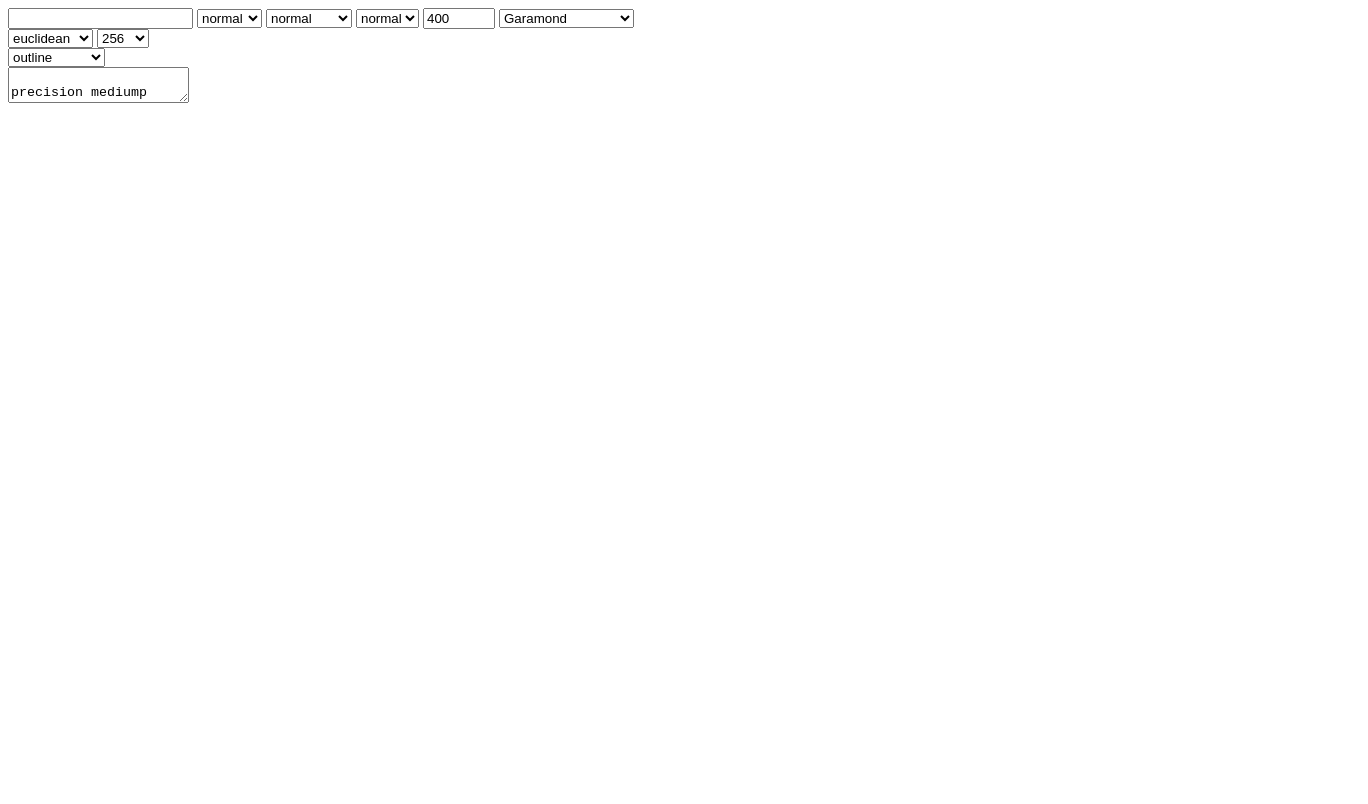
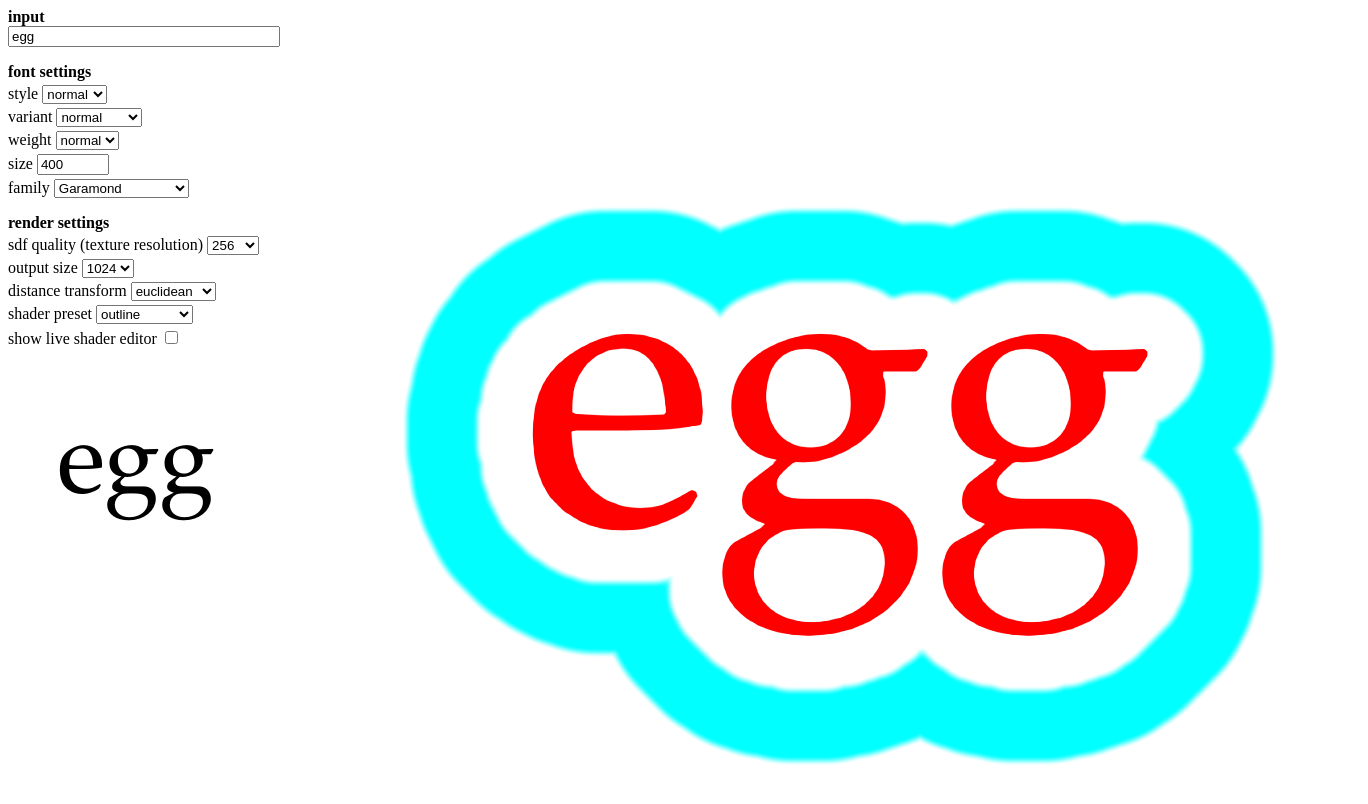
Before and after one commit to legnes/sdf-text, a plain HTML site: page index.html in a window 1280 px wide. Shown: the whole page, 1368 px wide, since content can reach past the window. Drawn offline with Linux system fonts and the light colour scheme.

Commit message:
Fiddle with UI

```diff
--- a/index.html
+++ b/index.html
@@ -1,25 +1,49 @@
 <!DOCTYPE html>
 <html>
+<head>
+  <title>SDF Text</title>
+  <link rel="shortcut icon" type="image/png" href="./img/fav.png"/>
+  <link rel="stylesheet" href="main.css">
+</head>
 <body>
-
-  <div>
-    <input id="textInput" type="text" value="egg" />
+  <div class="workspace">
+    <div class="inputs">
+      <div class="input-section">
+        <span class="input-section-header">input</span>
+        <input id="textInput" type="text"/>
+      </div>
+      <div class="input-section">
+        <span class="input-section-header">font settings</span>
+        <label>
+          style
           <select id="fontStyleSelect">
             <option value="normal">normal</option>
             <option value="italic">italic</option>
             <option value="oblique">oblique</option>
           </select>
+        </label>
+        <label>
+          variant
           <select id="fontVariantSelect">
             <option value="normal">normal</option>
             <option value="small-caps">small-caps</option>
           </select>
+        </label>
+        <label>
+          weight
           <select id="fontWeightSelect">
             <option value="normal">normal</option>
             <option value="bold">bold</option>
             <option value="bolder">bolder</option>
             <option value="lighter">lighter</option>
           </select>
+        </label>
+        <label>
+          size
           <input id="fontSizeInput" type="number" min="1" max="2048"/>
+        </label>
+        <label>
+          family
           <select id="fontFamilySelect">
             <option value="Arial">Arial</option>
             <option value="Verdana">Verdana</option>
@@ -33,8 +57,12 @@
             <option value="Brush Script MT">Brush Script MT</option>
             <option value="initial">initial</option>
           </select>
-  <div>
-    <select id="distanceTransformSelect"></select>
+        </label>
+      </div>
+      <div class="input-section">
+        <span class="input-section-header">render settings</span>
+        <label>
+          sdf quality (texture resolution)
           <select id="sdfResolution">
             <option value="64">64</option>
             <option value="128">128</option>
@@ -42,16 +70,38 @@
             <option value="512">512</option>
             <option value="1024">1024</option>
           </select>
+        </label>
+        <label>
+          output size
+          <select id="webglResolution">
+            <option value="256">256</option>
+            <option value="512">512</option>
+            <option value="1024" selected>1024</option>
+          </select>
+        </label>
+        <label>
+          distance transform
+          <select id="distanceTransformSelect"></select>
+        </label>
+        <label>
+          shader preset
+          <select id="shaderPresetSelect"></select>
+        </label>
+        <label>
+          show live shader editor
+          <input id="showEditorInput" type="checkbox"></input>
+        </label>
       </div>
-  <div>
-    <div>
-      <select id="shaderPresetSelect"></select>
+      <canvas id="glyphsCanvas" width="256" height="256"></canvas>
     </div>
-    <textarea id="shaderEditor"></textarea>
+    <div id="editorContainer" class="hidden">
+      <textarea id="shaderEditor" class="editor"></textarea>
       <div id="shaderOutput"></div>
     </div>
+    <div class="outputs">
       <canvas id="webglCanvas" width="1024" height="1024"></canvas>
-  <canvas id="glyphsCanvas" width="256" height="256"></canvas>
+    </div>
+  </div>
   <script src="./js/main.js" type="module"></script>
 </body>
 </html>
--- a/js/main.js
+++ b/js/main.js
@@ -1,4 +1,4 @@
-import { createContext, createStaticScene, createOrUpdatePipeline, updateTexture, render } from './webgl-utils.js';
+import { createContext, createStaticScene, createOrUpdatePipeline, updateTexture, render, resize } from './webgl-utils.js';
 import { populateOptions, bindStateListener } from './dom-utils.js';
 import distanceTransforms from './distance-transforms.js';
 import shaders from '../shaders/index.js';
@@ -24,7 +24,7 @@ import shaders from '../shaders/index.js';
 
 const state = {
   input: {
-    text: '',
+    text: 'egg',
     font: {
       style: 'normal',
       variant: 'normal',
@@ -86,6 +86,14 @@ const initDom = () => {
     updateFontAndRenderFull();
   });
 
+  document.querySelector('#webglResolution').addEventListener('change', (evt) => {
+    const resolution = parseInt(evt.target.value);
+    state.webgl.canvas.width = resolution;
+    state.webgl.canvas.height = resolution;
+    resize(state.webgl.ctx);
+    renderWebgl();
+  });
+
   populateOptions('#shaderPresetSelect', shaders.frag, state.input.shader.name);
   bindStateListener('#shaderPresetSelect', 'change', 'input.shader.name', () => {
     loadShader();
@@ -98,6 +106,11 @@ const initDom = () => {
     renderWebgl();
   });
   state.input.shader.output = document.querySelector('#shaderOutput');
+
+  const editorContainer = document.querySelector('#editorContainer');
+  document.querySelector('#showEditorInput').addEventListener('input', (evt) => {
+    editorContainer.className = evt.target.checked ? '' : 'hidden';
+  });
 };
 
 const initGlyphs = () => {
@@ -203,3 +216,4 @@ const renderFull = () => {
 };
 
 init();
+renderFull();
--- a/js/webgl-utils.js
+++ b/js/webgl-utils.js
@@ -132,8 +132,12 @@ export const createStaticScene = (gl) => {
   gl.texParameteri(gl.TEXTURE_2D, gl.TEXTURE_WRAP_T, gl.CLAMP_TO_EDGE);
 
   // setup
+  resize(gl);
+}
+
+export const resize = (gl) => {
   gl.viewport(0, 0, gl.canvas.width, gl.canvas.height);
-}
+};
 
 export const updateTexture = (gl, textureSource, width, height, isWebgl2) => {
   // gl.activeTexture(gl.TEXTURE0); // in case we want more textures later
--- /dev/null
+++ b/main.css
@@ -0,0 +1,44 @@
+.workspace {
+  display: flex;
+  flex-direction: row;
+  width: fit-content;
+}
+
+.workspace div {
+  margin-right: 1rem;
+}
+
+.inputs {
+  display: flex;
+  flex-direction: column;
+  width: 18rem;
+}
+
+.input-section {
+  display: flex;
+  flex-direction: column;
+  margin-bottom: 1rem;
+}
+
+.input-section-header {
+  font-weight: bold;
+}
+
+label {
+  margin-top: 0.25rem;
+}
+
+#glyphsCanvas {
+  width: 16rem;
+  height: 16rem;
+}
+
+.editor {
+  width: 33rem;
+  height: 30rem;
+}
+
+.hidden {
+  overflow: hidden;
+  width: 0;
+}
```
Also changed, not shown: img/fav.png (added), 1 other file. Lines whose indentation alone changed are shown as unchanged.
